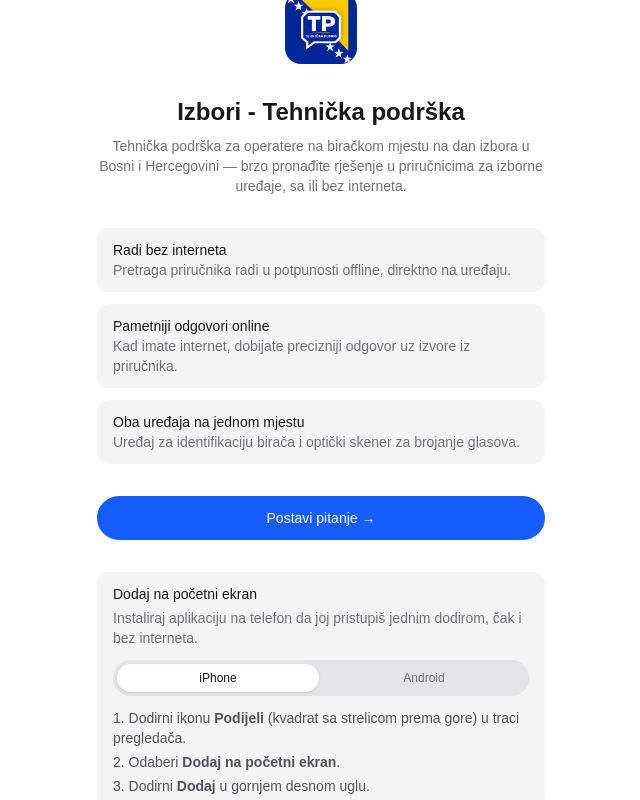
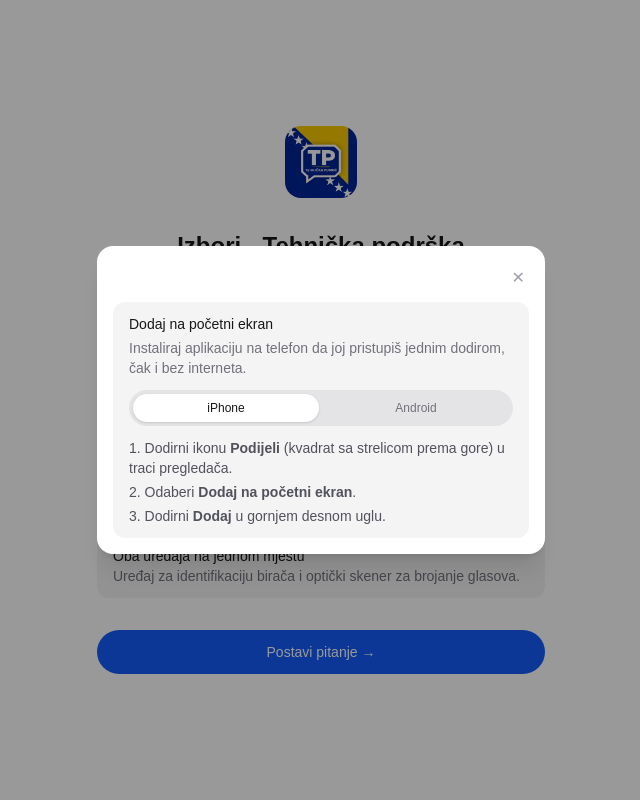
Before and after one commit to ema0808/election_help, a Next.js app: page / in a window 1280 px wide. Shown: the whole page, without its empty margins (319-959 px from the left). Built offline with nearby package versions, Linux system fonts and the light colour scheme.

Commit message:
Remodel section instructions to modal

```diff
--- a/app/page.tsx
+++ b/app/page.tsx
@@ -1,6 +1,11 @@
+"use client";
+
 import Image from "next/image";
 import Link from "next/link";
+import { useState } from "react";
 import { InstallInstructions } from "@/components/InstallInstructions";
+import { Modal } from "@/components/Modal";
+import { useInstallPrompt } from "@/lib/useInstallPrompt";
 
 const FEATURES = [
   {
@@ -18,6 +23,13 @@ const FEATURES = [
 ];
 
 export default function LandingPage() {
+  const { isStandalone } = useInstallPrompt();
+  const [installModalDismissed, setInstallModalDismissed] = useState(false);
+  // Open by default as soon as the user lands here — dismissing it (or the
+  // app already being installed) is what hides it, rather than needing an
+  // effect to imperatively open it once we know installability.
+  const showInstallModal = !isStandalone && !installModalDismissed;
+
   return (
     <div className="flex h-dvh flex-col items-center justify-center overflow-y-auto bg-background px-6 py-12 text-foreground">
       <div className="flex w-full max-w-md flex-col items-center gap-8 text-center">
@@ -54,8 +66,22 @@ export default function LandingPage() {
           Postavi pitanje →
         </Link>
 
-        <InstallInstructions />
+        {!isStandalone && installModalDismissed && (
+          <button
+            type="button"
+            onClick={() => setInstallModalDismissed(false)}
+            className="text-sm font-medium text-zinc-500 underline underline-offset-2 dark:text-zinc-400"
+          >
+            Dodaj na početni ekran
+          </button>
+        )}
       </div>
+
+      {showInstallModal && (
+        <Modal onClose={() => setInstallModalDismissed(true)}>
+          <InstallInstructions />
+        </Modal>
+      )}
     </div>
   );
 }
```
